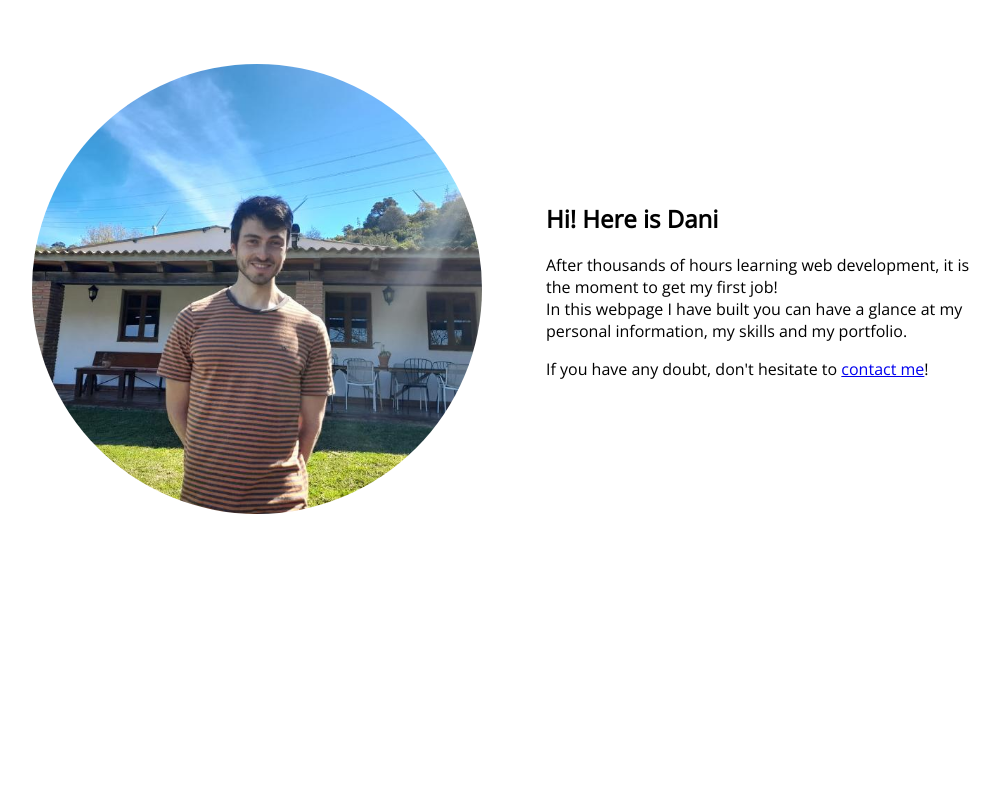
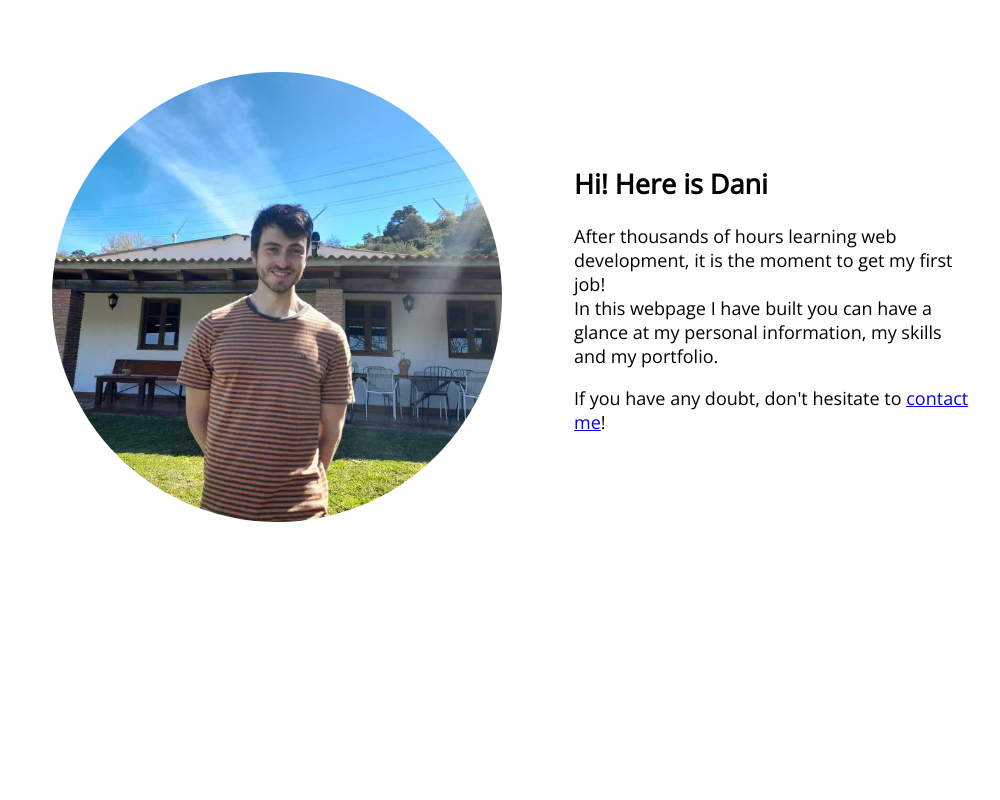
Before and after one commit to DanielMateosLab/danielmatlab, a Next.js app: page / in a window 1280 px wide. Shown: the top 800 px of the page, without its empty margins (128-1128 px from the left). Built offline with nearby package versions, Linux system fonts and the light colour scheme.

Commit message:
Increase body font-size to 18px

```diff
--- a/pages/index.tsx
+++ b/pages/index.tsx
@@ -62,7 +62,7 @@ export default function Home() {
             </div>
 
             <div>
-              <h1>Hi! Here is Dani</h1>
+              <h1 className={styles.greeting}>Hi! Here is Dani</h1>
               <p>
                 After thousands of hours learning web development, it is the
                 moment to get my first job!
--- a/styles/globals.css
+++ b/styles/globals.css
@@ -3,6 +3,7 @@ body {
   padding: 0;
   margin: 0;
   font-family: "Open Sans", sans-serif;
+  font-size: 18px;
 }
 
 *,
```
